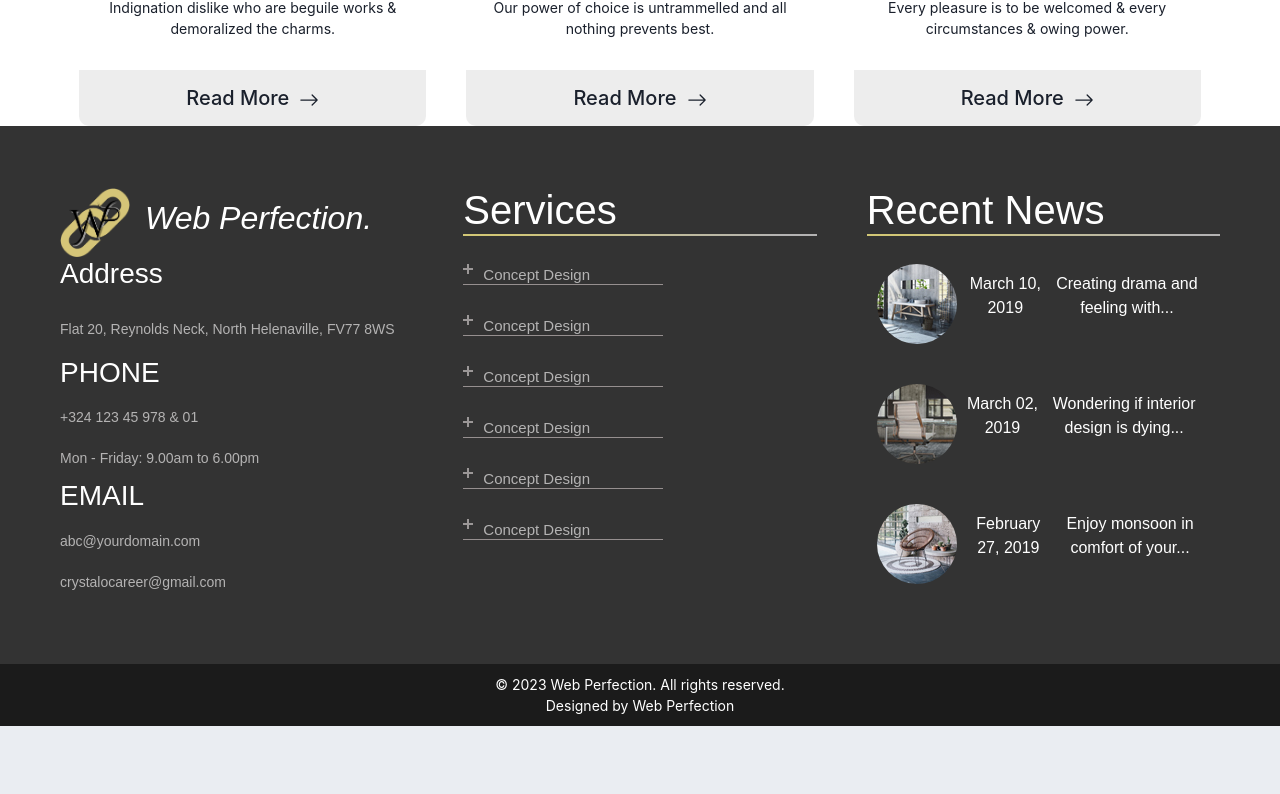
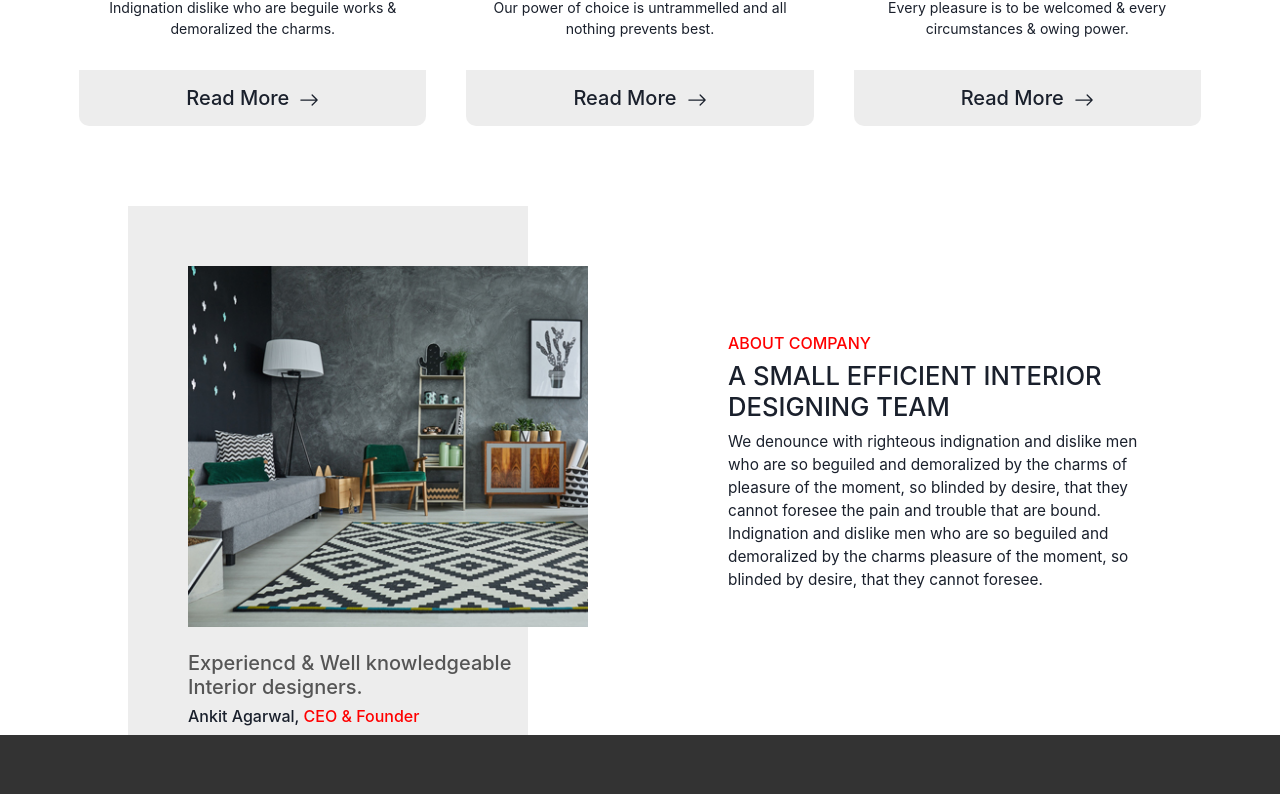
Before and after one commit to WebPerfection/Narayani-Interiors, a React (Create React App) app in the folder narayani/: page / in a window 1280 px wide. Shown: the part 638-1432 px from the top of the page. Before the commit the page ends 1364 px from the top, so only its background shows below. Built offline with nearby package versions, Linux system fonts and the light colour scheme.

Commit message:
ashiq-nav

```diff
--- a/narayani/src/App.js
+++ b/narayani/src/App.js
@@ -1,7 +1,7 @@
 import logo from './logo.svg';
 import './App.css';
 import Navbar from './Navbar/Navbar';
-import Content from './Body/Content/Content';
+import Content from './Body/Content/Slider/Content';
 import Footer from './Footer/Footer';
 import Designed_by from './Designed_by/Designe_by';
 import FloatingButtons from './FloatingButtons/FloatingButtons';
--- /dev/null
+++ b/narayani/src/Body/Content/AboutCompany/AbotCompany.js
@@ -0,0 +1,32 @@
+import React from "react";
+import CompImag from "./about-image.jpg";
+import "./AboutCompany.css";
+export default function AbotCompany() {
+  return (
+    <div className="about-main Flex">
+      <div className="about-main-div Flex">
+        <div className="companyImag">
+          <img src={CompImag} />
+          <br></br>
+          <div className="company-text">
+
+          <h5>Experiencd & Well knowledgeable Interior designers.</h5>
+          <div><h6>Ankit Agarwal, <span className="span">CEO & Founder</span></h6></div>
+          </div>
+        </div>
+        <div className="companyTitel">
+          <h6>ABOUT COMPANY</h6>
+          <h1>A SMALL EFFICIENT INTERIOR DESIGNING TEAM</h1>
+          <p>
+            We denounce with righteous indignation and dislike men who are so
+            beguiled and demoralized by the charms of pleasure of the moment, so
+            blinded by desire, that they cannot foresee the pain and trouble
+            that are bound. Indignation and dislike men who are so beguiled and
+            demoralized by the charms pleasure of the moment, so blinded by
+            desire, that they cannot foresee.
+          </p>
+        </div>
+      </div>
+    </div>
+  );
+}
--- /dev/null
+++ b/narayani/src/Body/Content/AboutCompany/AboutCompany.css
@@ -0,0 +1,100 @@
+.about-main-div{
+    margin-top: 80px;
+    width: 80%;
+    gap: 200px;
+}
+.about-main{
+    width: 100%;
+
+}
+.companyTitel{
+    text-align: left;
+    width: 50%;
+}
+
+.span,.companyTitel>h6{
+    color: red;
+}
+.companyTitel>h1{
+    font-size: 2vw;
+}
+.companyTitel>p{
+    font-size: 1.2vw;
+}
+.about-main-div>div:first-child{
+
+
+    /* width:50%; */
+
+}
+
+.about-main-div>div:first-child{
+    background-color: #ededed;
+}
+.company-text{
+    padding-left: 60px;
+    text-align: left;
+}
+.company-text>h4{
+    margin-top: 15px;
+}
+.company-text>h5{
+    color: var(--text-black-700);
+}
+
+.companyImag{
+    padding: 60px 0px 0px 0px;
+    display: block;
+    background-color: #ededed;
+    max-width: 400px;
+    width: 100%;
+
+}
+
+
+
+.companyImag >img{
+    position: relative;
+    left: 60px;
+   width: 100%;
+}
+@media only screen and (max-width: 650px){
+.about-main-div{
+    flex-direction: column;
+}
+.companyTitel{
+    align-items: center;
+}
+.companyTitel>h1{
+    font-size: 3vw;
+}
+.companyTitel>p{
+    font-size: 2.5vw;
+}
+.companyTitel{
+    width: 80%;
+    /* border: 1px solid black; */
+}
+.about-main{
+    justify-content: left;
+
+}
+.about-main-div{
+    gap: 50px;
+    margin-left: 25px;
+}
+}
+@media screen and (max-width: 1000px) and (min-width: 650px){
+    .companyTitel>h1{
+        font-size: 1.9vw;
+    }
+    .companyTitel>p{
+        font-size: 1.6vw;
+    }
+    .companyTitel{
+        width: 60%;
+    }
+    .about-main-div{
+        gap: 120px;
+    }
+}
--- a/narayani/src/Body/Content/Content.js
+++ b/narayani/src/Body/Content/Slider/Content.js
@@ -1,7 +1,7 @@
 import React from 'react'
-import SrcImage1 from "../../ImageData/v1-1.jpg"
-import SrcImage2 from "../../ImageData/v1-2.jpg"
-import SrcImage3 from "../../ImageData/v1-3.jpg"
+import SrcImage1 from "../../../ImageData/v1-1.jpg"
+import SrcImage2 from "../../../ImageData/v1-2.jpg"
+import SrcImage3 from "../../../ImageData/v1-3.jpg"
 import Carousel from 'react-bootstrap/Carousel';
 import { RiProjectorLine } from "react-icons/ri";
 import { AiOutlineAntDesign } from "react-icons/ai";
@@ -10,7 +10,7 @@ import { FaPaintRoller } from "react-icons/fa";
 import 'bootstrap/dist/css/bootstrap.min.css';
 import "./Content.css"
 import { Link } from 'react-router-dom';
-import { GrNotes } from "react-icons/gr";
+import AbotCompany from '../AboutCompany/AbotCompany';
 export default function Content() {
   const data=[SrcImage1,SrcImage2,SrcImage3]
   return (
@@ -45,7 +45,9 @@ export default function Content() {
       <div><Link>Read More <BsArrowRight className='arrow'/></Link></div>
       </div>
     </div>
+
     </div>
+    <AbotCompany/>
     </>
   )
 }
--- a/narayani/src/Navbar/Navbar.css
+++ b/narayani/src/Navbar/Navbar.css
@@ -426,9 +426,9 @@ h5 {
   /* font-size: 23px; */
 }
 
-span {
+/* span {
   color: #d2c873;
-}
+} */
 .screen {
   position: fixed;
   float: right;
```
Also changed, not shown: narayani/src/Body/Content/AboutCompany/about-image.jpg (added), narayani/src/Body/Content/Slider/Content.css (renamed from narayani/src/Body/Content/Content.css).
